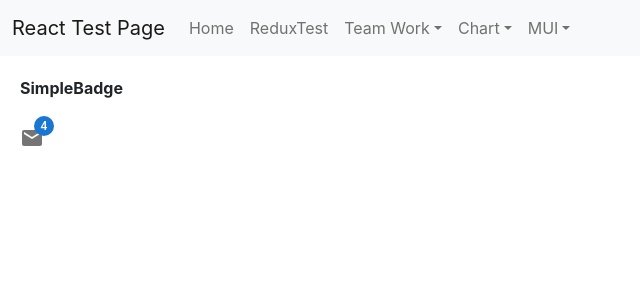
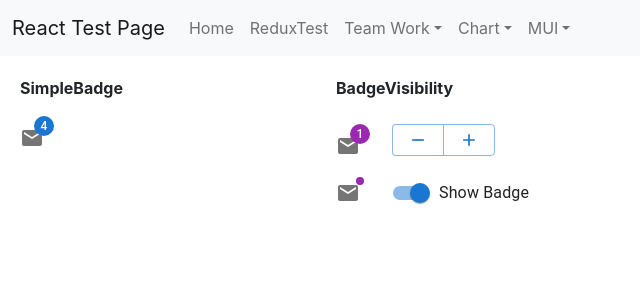
Before and after one commit to jinseok1306/React-Test, a React (Create React App) app in the folder ReactProject/client_app/: page /MUI/BadgePage in a window 1280 px wide. Shown: the top 300 px of the page, without its empty margins (0-640 px from the left). Built offline with nearby package versions, Linux system fonts and the light colour scheme.

Commit message:
MUI BadgeVisibility 테스트 완료

```diff
--- /dev/null
+++ b/ReactProject/client_app/src/components/Badge/BadgeVisibility.tsx
@@ -0,0 +1,69 @@
+import * as React from 'react';
+import Box from '@mui/material/Box';
+import Badge from '@mui/material/Badge';
+import ButtonGroup from '@mui/material/ButtonGroup';
+import Button from '@mui/material/Button';
+import AddIcon from '@mui/icons-material/Add';
+import RemoveIcon from '@mui/icons-material/Remove';
+import MailIcon from '@mui/icons-material/Mail';
+import Switch from '@mui/material/Switch';
+import FormControlLabel from '@mui/material/FormControlLabel';
+
+export default function BadgeVisibility() {
+    const [count, setCount] = React.useState(1);
+    const [invisible, setInvisible] = React.useState(false);
+
+    const handleBadgeVisibility = () => {
+        setInvisible(!invisible);
+    };
+
+    return (
+        <Box
+            sx={{
+                color: 'action.active',
+                display: 'flex',
+                flexDirection: 'column',
+                '& > *': {
+                    marginBottom: 2,
+                },
+                '& .MuiBadge-root': {
+                    marginRight: 4,
+                },
+            }}
+        >
+            <div>
+                <Badge color="secondary" badgeContent={count}>
+                    <MailIcon />
+                </Badge>
+                <ButtonGroup>
+                    <Button
+                        aria-label="reduce"
+                        onClick={() => {
+                            setCount(Math.max(count - 1, 0));
+                        }}
+                    >
+                        <RemoveIcon fontSize="small" />
+                    </Button>
+                    <Button
+                        aria-label="increase"
+                        onClick={() => {
+                            setCount(count + 1);
+                        }}
+                    >
+                        <AddIcon fontSize="small" />
+                    </Button>
+                </ButtonGroup>
+            </div>
+            <div>
+                <Badge color="secondary" variant="dot" invisible={invisible}>
+                    <MailIcon />
+                </Badge>
+                <FormControlLabel
+                    sx={{ color: 'text.primary' }}
+                    control={<Switch checked={!invisible} onChange={handleBadgeVisibility} />}
+                    label="Show Badge"
+                />
+            </div>
+        </Box>
+    );
+}
--- a/ReactProject/client_app/src/pages/MUI/BadgePage.tsx
+++ b/ReactProject/client_app/src/pages/MUI/BadgePage.tsx
@@ -2,6 +2,7 @@ import React, { useCallback, useState } from "react";
 import Menu from '../../components/Menu';
 import Grid from '@mui/material/Grid';
 import SimpleBadge from '../../components/Badge/SimpleBadge';
+import BadgeVisibility from '../../components/Badge/BadgeVisibility';
 
 const BadgePage = () => {
     return (
@@ -13,6 +14,10 @@ const BadgePage = () => {
                         <b>SimpleBadge</b><div>&nbsp;</div>
                         <SimpleBadge />
                     </Grid>
+                    <Grid item xs={3}>
+                        <b>BadgeVisibility</b><div>&nbsp;</div>
+                        <BadgeVisibility />
+                    </Grid>
                 </Grid>
             </div>
         </div>
```
Also changed, not shown: 1 other file (tests, documents, lock files or other folders).
